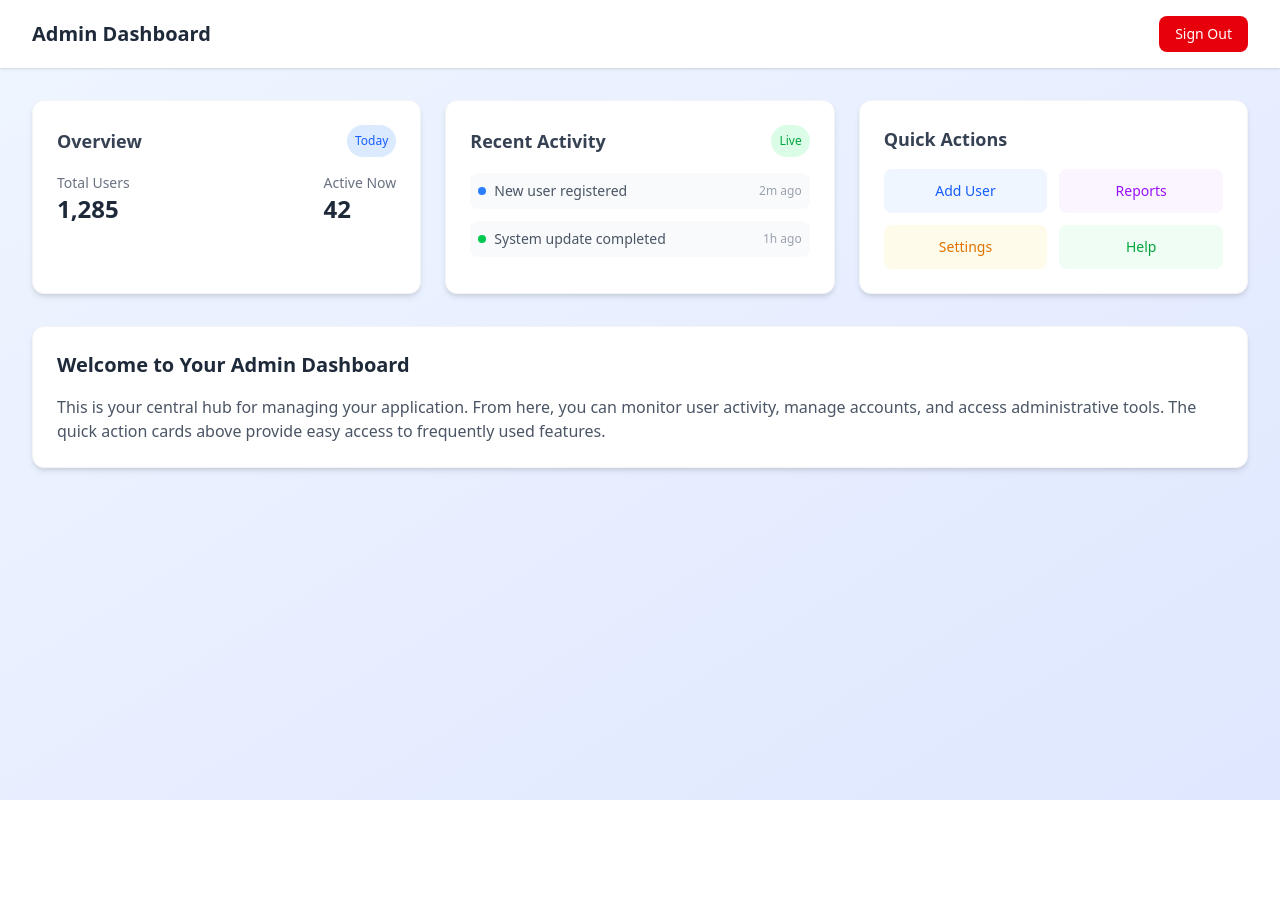
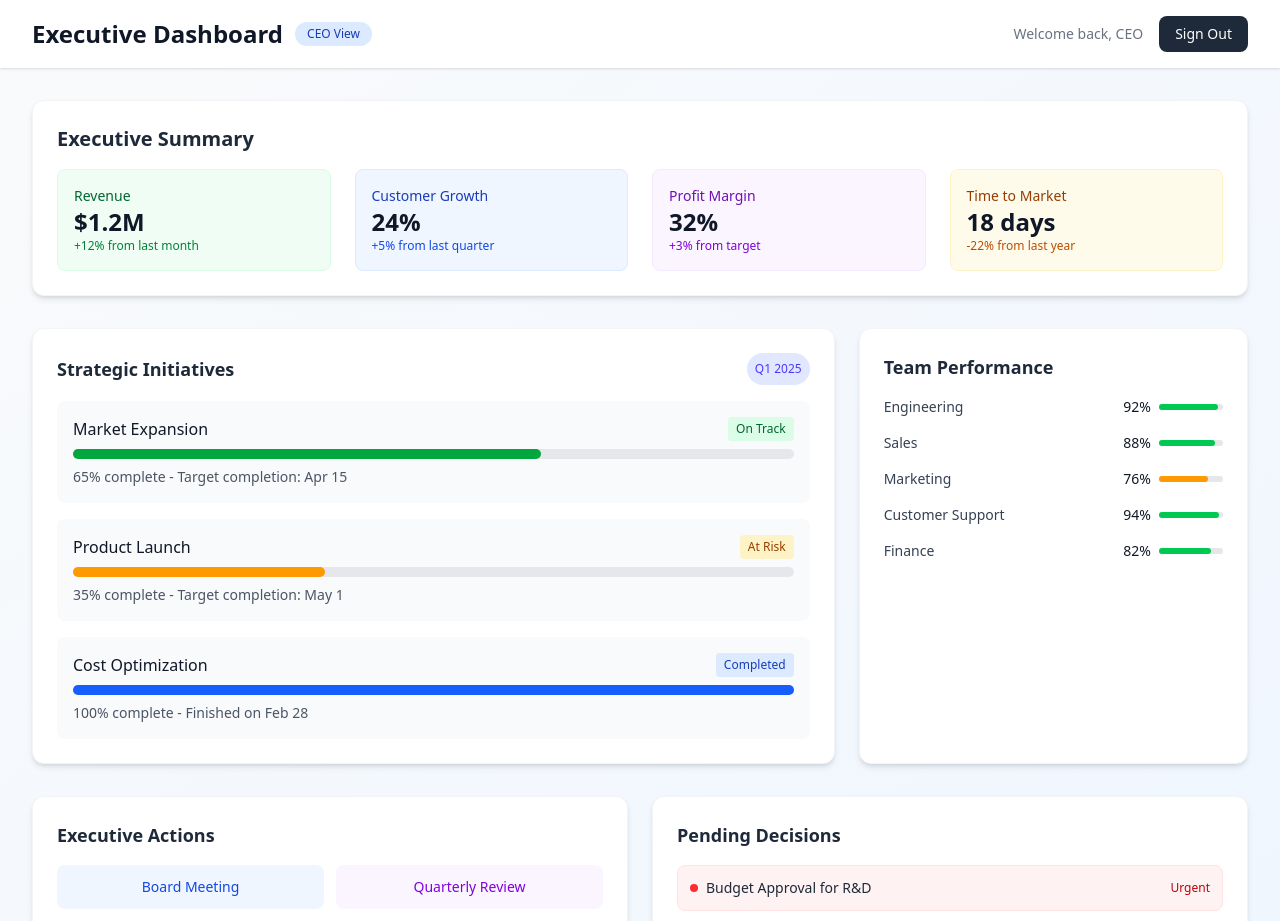
Before and after one commit to HarmandeepSaggu/JWT, a Next.js app in the folder frontend/: page /admindashboardd in a window 1280 px wide. Shown: the top 921 px of the page. Before the commit the page ends 800 px from the top, so only its background shows below. Built offline with nearby package versions, Linux system fonts and the light colour scheme.

Commit message:
Final Project

```diff
--- a/frontend/src/app/admindashboardd/page.js
+++ b/frontend/src/app/admindashboardd/page.js
@@ -1,7 +1,7 @@
 'use client';
 import { useRouter } from 'next/navigation';
 
-export default function EdashboardPage() {
+export default function CEODashboardPage() {
   const router = useRouter();
 
   const handleLogout = async () => {
@@ -10,89 +10,193 @@ export default function EdashboardPage() {
   };
 
   return (
-    <div className="min-h-screen bg-gradient-to-br from-blue-50 to-indigo-100">
+    <div className="min-h-screen bg-gradient-to-br from-gray-50 to-blue-50">
       {/* Header */}
       <header className="bg-white shadow-sm">
         <div className="max-w-7xl mx-auto px-4 sm:px-6 lg:px-8 py-4 flex justify-between items-center">
-          <h1 className="text-xl font-bold text-gray-800">Admin Dashboard</h1>
+          <div className="flex items-center">
+            <h1 className="text-2xl font-bold text-gray-900">Executive Dashboard</h1>
+            <span className="ml-3 px-3 py-1 text-xs font-medium bg-blue-100 text-blue-800 rounded-full">CEO View</span>
+          </div>
+          <div className="flex items-center space-x-4">
+            <span className="text-sm text-gray-500">Welcome back, CEO</span>
             <button
               onClick={handleLogout}
-            className="px-4 py-2 text-sm font-medium text-white bg-red-600 rounded-lg hover:bg-red-700 focus:outline-none focus:ring-2 focus:ring-red-500 focus:ring-offset-2 transition-all"
+              className="px-4 py-2 text-sm font-medium text-white bg-gray-800 rounded-lg hover:bg-gray-900 focus:outline-none focus:ring-2 focus:ring-gray-700 focus:ring-offset-2 transition-all"
             >
               Sign Out
             </button>
+          </div>
         </div>
       </header>
 
       {/* Main Content */}
       <main className="max-w-7xl mx-auto px-4 sm:px-6 lg:px-8 py-8">
-        <div className="grid grid-cols-1 md:grid-cols-2 lg:grid-cols-3 gap-6">
-          {/* Stats Card */}
-          <div className="bg-white p-6 rounded-xl shadow-md border border-gray-100">
-            <div className="flex items-center justify-between mb-4">
-              <h2 className="text-lg font-semibold text-gray-700">Overview</h2>
-              <span className="p-2 bg-blue-100 text-blue-600 rounded-full text-xs font-medium">Today</span>
+        {/* Executive Summary */}
+        <div className="bg-white p-6 rounded-xl shadow-md border border-gray-100 mb-8">
+          <h2 className="text-xl font-bold text-gray-800 mb-4">Executive Summary</h2>
+          <div className="grid grid-cols-1 md:grid-cols-4 gap-6">
+            <div className="bg-green-50 p-4 rounded-lg border border-green-100">
+              <p className="text-sm font-medium text-green-800">Revenue</p>
+              <p className="text-2xl font-bold text-gray-900">$1.2M</p>
+              <p className="text-xs text-green-700">+12% from last month</p>
             </div>
-            <div className="flex justify-between items-center">
-              <div>
-                <p className="text-gray-500 text-sm">Total Users</p>
-                <p className="text-2xl font-bold text-gray-800">1,285</p>
+            <div className="bg-blue-50 p-4 rounded-lg border border-blue-100">
+              <p className="text-sm font-medium text-blue-800">Customer Growth</p>
+              <p className="text-2xl font-bold text-gray-900">24%</p>
+              <p className="text-xs text-blue-700">+5% from last quarter</p>
             </div>
-              <div>
-                <p className="text-gray-500 text-sm">Active Now</p>
-                <p className="text-2xl font-bold text-gray-800">42</p>
+            <div className="bg-purple-50 p-4 rounded-lg border border-purple-100">
+              <p className="text-sm font-medium text-purple-800">Profit Margin</p>
+              <p className="text-2xl font-bold text-gray-900">32%</p>
+              <p className="text-xs text-purple-700">+3% from target</p>
+            </div>
+            <div className="bg-amber-50 p-4 rounded-lg border border-amber-100">
+              <p className="text-sm font-medium text-amber-800">Time to Market</p>
+              <p className="text-2xl font-bold text-gray-900">18 days</p>
+              <p className="text-xs text-amber-700">-22% from last year</p>
             </div>
           </div>
         </div>
 
-          {/* Recent Activity Card */}
-          <div className="bg-white p-6 rounded-xl shadow-md border border-gray-100">
+        <div className="grid grid-cols-1 lg:grid-cols-3 gap-6">
+          {/* Strategic Initiatives */}
+          <div className="bg-white p-6 rounded-xl shadow-md border border-gray-100 lg:col-span-2">
             <div className="flex items-center justify-between mb-4">
-              <h2 className="text-lg font-semibold text-gray-700">Recent Activity</h2>
-              <span className="p-2 bg-green-100 text-green-600 rounded-full text-xs font-medium">Live</span>
+              <h2 className="text-lg font-semibold text-gray-800">Strategic Initiatives</h2>
+              <span className="p-2 bg-indigo-100 text-indigo-600 rounded-full text-xs font-medium">Q1 2025</span>
             </div>
-            <ul className="space-y-3">
-              <li className="flex items-center p-2 bg-gray-50 rounded-lg">
-                <div className="w-2 h-2 bg-blue-500 rounded-full mr-2"></div>
-                <span className="text-sm text-gray-600">New user registered</span>
-                <span className="ml-auto text-xs text-gray-400">2m ago</span>
-              </li>
-              <li className="flex items-center p-2 bg-gray-50 rounded-lg">
-                <div className="w-2 h-2 bg-green-500 rounded-full mr-2"></div>
-                <span className="text-sm text-gray-600">System update completed</span>
-                <span className="ml-auto text-xs text-gray-400">1h ago</span>
-              </li>
-            </ul>
+            <div className="space-y-4">
+              <div className="bg-gray-50 p-4 rounded-lg">
+                <div className="flex justify-between items-center mb-2">
+                  <h3 className="font-medium text-gray-900">Market Expansion</h3>
+                  <span className="px-2 py-1 bg-green-100 text-green-800 rounded text-xs">On Track</span>
+                </div>
+                <div className="w-full bg-gray-200 rounded-full h-2.5">
+                  <div className="bg-green-600 h-2.5 rounded-full" style={{ width: '65%' }}></div>
+                </div>
+                <p className="mt-2 text-sm text-gray-600">65% complete - Target completion: Apr 15</p>
               </div>
 
-          {/* Quick Actions Card */}
-          <div className="bg-white p-6 rounded-xl shadow-md border border-gray-100">
-            <h2 className="text-lg font-semibold text-gray-700 mb-4">Quick Actions</h2>
-            <div className="grid grid-cols-2 gap-3">
-              <button className="flex items-center justify-center p-3 bg-blue-50 text-blue-600 rounded-lg hover:bg-blue-100 transition-all">
-                <span className="text-sm font-medium">Add User</span>
-              </button>
-              <button className="flex items-center justify-center p-3 bg-purple-50 text-purple-600 rounded-lg hover:bg-purple-100 transition-all">
-                <span className="text-sm font-medium">Reports</span>
-              </button>
-              <button className="flex items-center justify-center p-3 bg-amber-50 text-amber-600 rounded-lg hover:bg-amber-100 transition-all">
-                <span className="text-sm font-medium">Settings</span>
-              </button>
-              <button className="flex items-center justify-center p-3 bg-green-50 text-green-600 rounded-lg hover:bg-green-100 transition-all">
-                <span className="text-sm font-medium">Help</span>
-              </button>
+              <div className="bg-gray-50 p-4 rounded-lg">
+                <div className="flex justify-between items-center mb-2">
+                  <h3 className="font-medium text-gray-900">Product Launch</h3>
+                  <span className="px-2 py-1 bg-amber-100 text-amber-800 rounded text-xs">At Risk</span>
+                </div>
+                <div className="w-full bg-gray-200 rounded-full h-2.5">
+                  <div className="bg-amber-500 h-2.5 rounded-full" style={{ width: '35%' }}></div>
+                </div>
+                <p className="mt-2 text-sm text-gray-600">35% complete - Target completion: May 1</p>
+              </div>
+
+              <div className="bg-gray-50 p-4 rounded-lg">
+                <div className="flex justify-between items-center mb-2">
+                  <h3 className="font-medium text-gray-900">Cost Optimization</h3>
+                  <span className="px-2 py-1 bg-blue-100 text-blue-800 rounded text-xs">Completed</span>
+                </div>
+                <div className="w-full bg-gray-200 rounded-full h-2.5">
+                  <div className="bg-blue-600 h-2.5 rounded-full" style={{ width: '100%' }}></div>
+                </div>
+                <p className="mt-2 text-sm text-gray-600">100% complete - Finished on Feb 28</p>
               </div>
             </div>
           </div>
 
-        {/* Welcome Section */}
-        <div className="mt-8 bg-white p-6 rounded-xl shadow-md border border-gray-100">
-          <h2 className="text-xl font-bold text-gray-800 mb-4">Welcome to Your Admin Dashboard</h2>
-          <p className="text-gray-600">
-            This is your central hub for managing your application. From here, you can monitor user activity,
-            manage accounts, and access administrative tools. The quick action cards above provide easy access
-            to frequently used features.
-          </p>
+          {/* Key Team Metrics */}
+          <div className="bg-white p-6 rounded-xl shadow-md border border-gray-100">
+            <h2 className="text-lg font-semibold text-gray-800 mb-4">Team Performance</h2>
+            <div className="space-y-4">
+              <div className="flex items-center justify-between">
+                <span className="text-sm text-gray-700">Engineering</span>
+                <div className="flex items-center">
+                  <span className="text-sm font-medium text-gray-900 mr-2">92%</span>
+                  <div className="w-16 bg-gray-200 rounded-full h-1.5">
+                    <div className="bg-green-500 h-1.5 rounded-full" style={{ width: '92%' }}></div>
+                  </div>
+                </div>
+              </div>
+              <div className="flex items-center justify-between">
+                <span className="text-sm text-gray-700">Sales</span>
+                <div className="flex items-center">
+                  <span className="text-sm font-medium text-gray-900 mr-2">88%</span>
+                  <div className="w-16 bg-gray-200 rounded-full h-1.5">
+                    <div className="bg-green-500 h-1.5 rounded-full" style={{ width: '88%' }}></div>
+                  </div>
+                </div>
+              </div>
+              <div className="flex items-center justify-between">
+                <span className="text-sm text-gray-700">Marketing</span>
+                <div className="flex items-center">
+                  <span className="text-sm font-medium text-gray-900 mr-2">76%</span>
+                  <div className="w-16 bg-gray-200 rounded-full h-1.5">
+                    <div className="bg-amber-500 h-1.5 rounded-full" style={{ width: '76%' }}></div>
+                  </div>
+                </div>
+              </div>
+              <div className="flex items-center justify-between">
+                <span className="text-sm text-gray-700">Customer Support</span>
+                <div className="flex items-center">
+                  <span className="text-sm font-medium text-gray-900 mr-2">94%</span>
+                  <div className="w-16 bg-gray-200 rounded-full h-1.5">
+                    <div className="bg-green-500 h-1.5 rounded-full" style={{ width: '94%' }}></div>
+                  </div>
+                </div>
+              </div>
+              <div className="flex items-center justify-between">
+                <span className="text-sm text-gray-700">Finance</span>
+                <div className="flex items-center">
+                  <span className="text-sm font-medium text-gray-900 mr-2">82%</span>
+                  <div className="w-16 bg-gray-200 rounded-full h-1.5">
+                    <div className="bg-green-500 h-1.5 rounded-full" style={{ width: '82%' }}></div>
+                  </div>
+                </div>
+              </div>
+            </div>
+          </div>
+        </div>
+
+        {/* Executive Actions & Upcoming Decisions */}
+        <div className="grid grid-cols-1 md:grid-cols-2 gap-6 mt-8">
+          {/* Executive Actions */}
+          <div className="bg-white p-6 rounded-xl shadow-md border border-gray-100">
+            <h2 className="text-lg font-semibold text-gray-800 mb-4">Executive Actions</h2>
+            <div className="grid grid-cols-2 gap-3">
+              <button className="flex items-center justify-center p-3 bg-blue-50 text-blue-700 rounded-lg hover:bg-blue-100 transition-all">
+                <span className="text-sm font-medium">Board Meeting</span>
+              </button>
+              <button className="flex items-center justify-center p-3 bg-purple-50 text-purple-700 rounded-lg hover:bg-purple-100 transition-all">
+                <span className="text-sm font-medium">Quarterly Review</span>
+              </button>
+              <button className="flex items-center justify-center p-3 bg-amber-50 text-amber-700 rounded-lg hover:bg-amber-100 transition-all">
+                <span className="text-sm font-medium">Investor Update</span>
+              </button>
+              <button className="flex items-center justify-center p-3 bg-green-50 text-green-700 rounded-lg hover:bg-green-100 transition-all">
+                <span className="text-sm font-medium">Strategic Planning</span>
+              </button>
+            </div>
+          </div>
+
+          {/* Upcoming Decisions */}
+          <div className="bg-white p-6 rounded-xl shadow-md border border-gray-100">
+            <h2 className="text-lg font-semibold text-gray-800 mb-4">Pending Decisions</h2>
+            <ul className="space-y-3">
+              <li className="flex items-center p-3 bg-red-50 rounded-lg border border-red-100">
+                <div className="w-2 h-2 bg-red-500 rounded-full mr-2"></div>
+                <span className="text-sm text-gray-800">Budget Approval for R&D</span>
+                <span className="ml-auto text-xs font-medium text-red-700">Urgent</span>
+              </li>
+              <li className="flex items-center p-3 bg-amber-50 rounded-lg border border-amber-100">
+                <div className="w-2 h-2 bg-amber-500 rounded-full mr-2"></div>
+                <span className="text-sm text-gray-800">New Market Entry Strategy</span>
+                <span className="ml-auto text-xs font-medium text-amber-700">This Week</span>
+              </li>
+              <li className="flex items-center p-3 bg-blue-50 rounded-lg border border-blue-100">
+                <div className="w-2 h-2 bg-blue-500 rounded-full mr-2"></div>
+                <span className="text-sm text-gray-800">Executive Hiring Decision</span>
+                <span className="ml-auto text-xs font-medium text-blue-700">Next Week</span>
+              </li>
+            </ul>
+          </div>
         </div>
       </main>
     </div>
```
Also changed, not shown: frontend/src/app/employeedashboard/[employeedashboard]/page.js (+1 -6 lines). Lines whose indentation alone changed are shown as unchanged.
